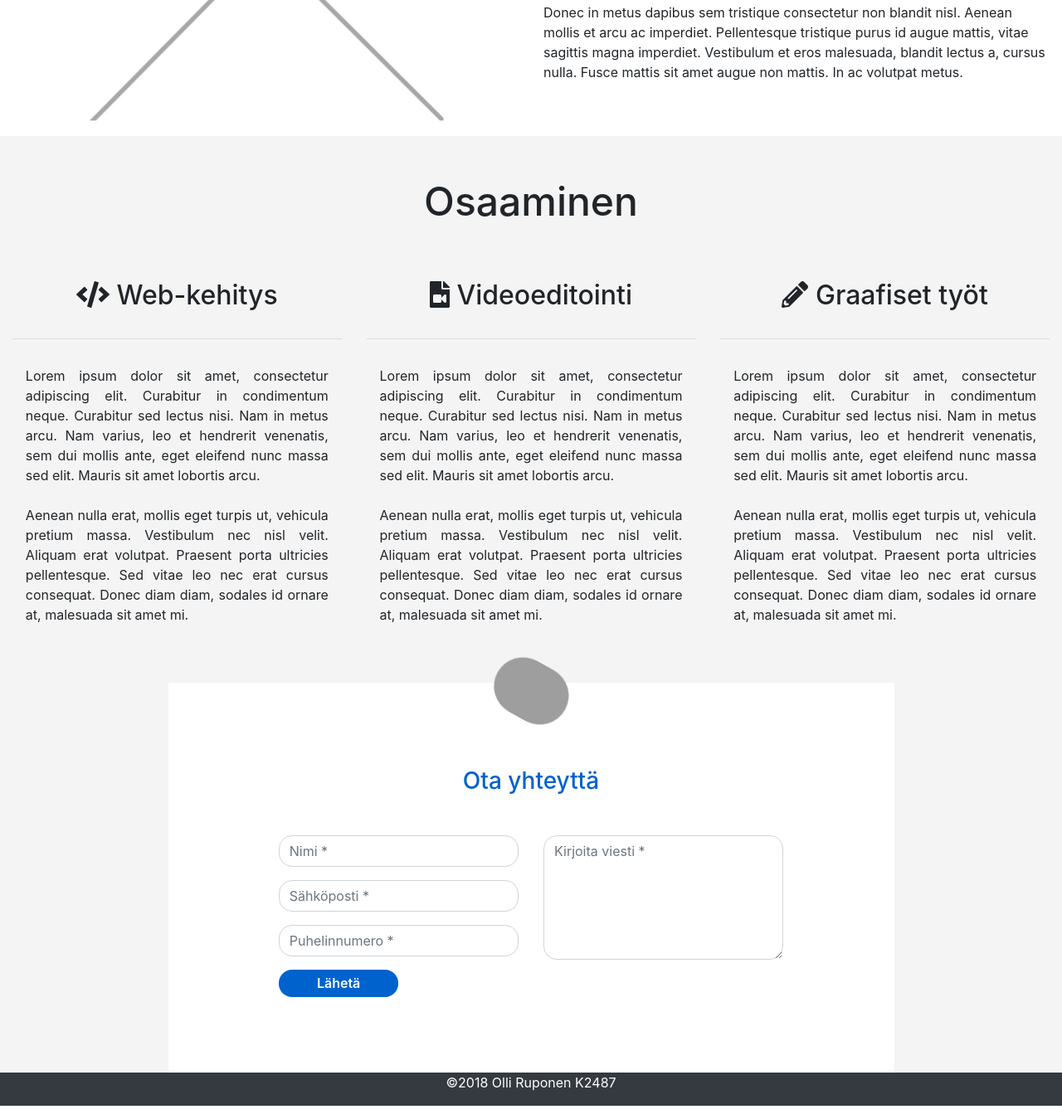
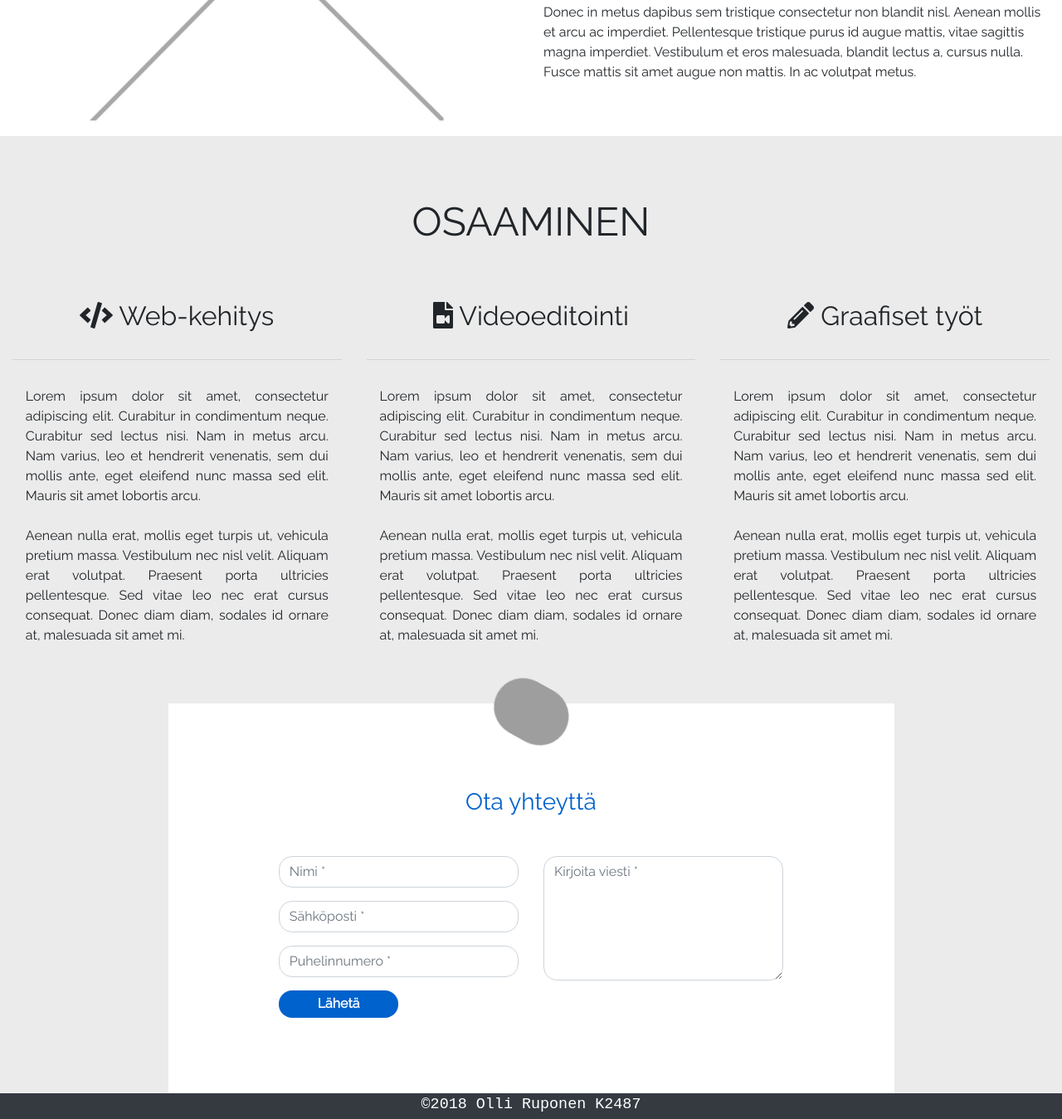
Before and after one commit to JAMK-IT-STUDENT/ttms0400-web-visualisointi-yhteinen-harjoitus-K2487, a plain HTML site: page portfolio-harjoitustyo/index.html in a window 1280 px wide. Shown: the part 1027-2376 px from the top of the page at 83% size. Drawn offline with nearby package versions, Linux system fonts and the light colour scheme; grey boxes are pictures that could not be loaded.

Commit message:
Google fontsista lisätty fontti, koodin kommentointi, viimeistelyjä

```diff
--- a/portfolio-harjoitustyo/css/styles.scss
+++ b/portfolio-harjoitustyo/css/styles.scss
@@ -1,9 +1,15 @@
+body {
+    font-family: 'Raleway', sans-serif; //Google fontsista saatu "Raleway" fontti
+    margin-top: 126px;
+}
+
+
+//tekstin animointi SASSia hyödyntäen alkaa
+
 $elements: 5;
 $duration: 3s;
 
-body {
-    margin-top: 126px;
-}
+
 
 .flip {
       text-align: center;
@@ -40,14 +46,14 @@ body {
 }
 
 
-.footer {
-    text-align: center;
-}
+//tekstin animointi SASSia hyödyntäen loppuu
 
+//Osaaminen osion tyylimäärittelyt alkaa
 
 .skills {
     text-align: center;
     padding: 1%;
+    padding-top: 3%;
     margin: 1%;
     font-size: 3em;
 }
@@ -64,6 +70,17 @@ body {
     text-align: justify;
 }
 
+.back-back {
+  padding-top: 25px;
+  background-color: #ebebeb; }
+
+//Osaaminen osion tyylimäärittelyt loppuu
+
+
+
+
+
+//Bootstrap karusellin tyylimäärittelyt alkaa
 
 .card-heading {
   font-size: 4.5em;
@@ -73,16 +90,14 @@ body {
   font-size: 1.7em;
   text-shadow: -1px 0 black, 0 1px black, 1px 0 black, 0 -1px black; }
 
-.back-back {
-  padding-top: 25px;
-  background-color: #f4f4f4; }
+
+//Bootstrap karusellin tyylimäärittelyt loppuu
 
 
 
 
 
-
-
+//Bootstrap contact formin tyylimäärittelyt alkaa
 
 .contact-form{
     background: #fff;
@@ -122,9 +137,29 @@ body {
     font-weight: 600;
     color: #fff;
     cursor: pointer;
+    transition-duration: 0.25s;
+}
+
+.btnContact:hover {
+    background-color: steelblue;
 }
 
 
+//Bootstrap contact formin tyylimäärittelyt loppuu
+
+
+//footer
+.footer {
+    text-align: center;
+    font-family: monospace;
+    font-size: 1.15em;
+}
+
+
+
+
+
+//Media breakpointeja responsiivisuuden parantamiseksi
 
 @media only screen and (max-width: 991px) {
   .lead, .tail {
--- a/portfolio-harjoitustyo/index.html
+++ b/portfolio-harjoitustyo/index.html
@@ -6,8 +6,8 @@
             <meta name="viewport" content="width=device-width, initial-scale=1, shrink-to-fit=no">
 
                 <title>Portfolio - Olli Ruponen</title>
-                    <meta name="Content" content="Description">
 
+                        <link href="https://fonts.googleapis.com/css?family=Raleway" rel="stylesheet">
                         <link rel="stylesheet" href="https://maxcdn.bootstrapcdn.com/bootstrap/4.0.0/css/bootstrap.min.css">
                         <link rel="stylesheet" href="https://cdn.rawgit.com/konpa/devicon/df6431e323547add1b4cf45992913f15286456d3/devicon.min.css">
                         <link rel="stylesheet" href="css/styles.css">
@@ -23,10 +23,9 @@
 
 
 
-
     <body>
 
-    <div class="container-fluid">
+    <div class="container-fluid"> <!-- navigaatio palkki alkaa -->
     <nav class="navbar fixed-top navbar-expand-lg navbar-dark bg-dark">
         <span class="navbar-brand">
         <img class="img-fluid" src="images/logo.png" width="100" height="100" alt="logo">
@@ -48,9 +47,10 @@
 
      <section></section>
 
+
 <div class=".container">
     <a id="Koti"></a>
-
+<!-- Bootstrap "karuselli" alkaa -->
     <div id="carouselExampleIndicators" class="carousel slide" data-ride="carousel" data-interval="0">
 
         <ol class="carousel-indicators">
@@ -87,8 +87,6 @@
                 </div>
             </div>
 
-
-
         </div>
 
         <a class="carousel-control-prev" href="#carouselExampleIndicators" role="button" data-slide="prev">
@@ -104,7 +102,7 @@
 </div> <!-- "Karuselli" container loppuu -->
 
 
-
+        <!-- Animoitu taidot tekstiosio alkaa -->
 
 <div class="container-fluid">
     <div class="row">
@@ -123,6 +121,9 @@
         </div>
     </div>
 </div>
+
+         <!-- Animoitu taidot teksti alkaa -->
+         <!-- Tietoa minusta osio alkaa -->
         <a id="Tietoaminusta"></a>
 <hr>
 
@@ -142,14 +143,16 @@
     </section>
 
 </div>
-
-
+       <!-- Tietoa minusta osio loppuu -->
+        <!-- Osaaminen osio alkaa -->
         <a id="Osaaminen"></a>
 
 
         <div class="container-fluid back-back">
 
-    <h2 class="skills">Osaaminen</h2>
+
+
+    <h2 class="skills">OSAAMINEN</h2>
 
     <div class="row back-back">
         <div class="col-md-4">
@@ -175,7 +178,7 @@
             </div>
 </div>
 
-
+        <!-- Otayhteyttä lomake alkaa-->
 
         <a id="Otayhteyttä"></a>
 
@@ -207,6 +210,9 @@
                     </div>
                 </div>
             </form>
+
+            <!-- Otayhteyttä lomake loppuu-->
+            <!-- osaaminen osio loppuu -->
 </div>
 
 
@@ -215,7 +221,7 @@
 
 
 
-
+<!-- Footteri -->
 <footer class="footer bg-dark">
     <div class="container-fluid">
         <div class="row">
@@ -232,7 +238,7 @@
         </div>
 </footer>
 
-
+    <!-- Bootstrap -->
 <script src="https://code.jquery.com/jquery-3.3.1.slim.min.js" integrity="sha384-q8i/X+965DzO0rT7abK41JStQIAqVgRVzpbzo5smXKp4YfRvH+8abtTE1Pi6jizo" crossorigin="anonymous"></script>
 <script src="https://cdnjs.cloudflare.com/ajax/libs/popper.js/1.14.3/umd/popper.min.js" integrity="sha384-ZMP7rVo3mIykV+2+9J3UJ46jBk0WLaUAdn689aCwoqbBJiSnjAK/l8WvCWPIPm49" crossorigin="anonymous"></script>
 <script src="https://stackpath.bootstrapcdn.com/bootstrap/4.1.3/js/bootstrap.min.js" integrity="sha384-ChfqqxuZUCnJSK3+MXmPNIyE6ZbWh2IMqE241rYiqJxyMiZ6OW/JmZQ5stwEULTy" crossorigin="anonymous"></script>
```
Also changed, not shown: portfolio-harjoitustyo/css/styles.css, 1 other file.
